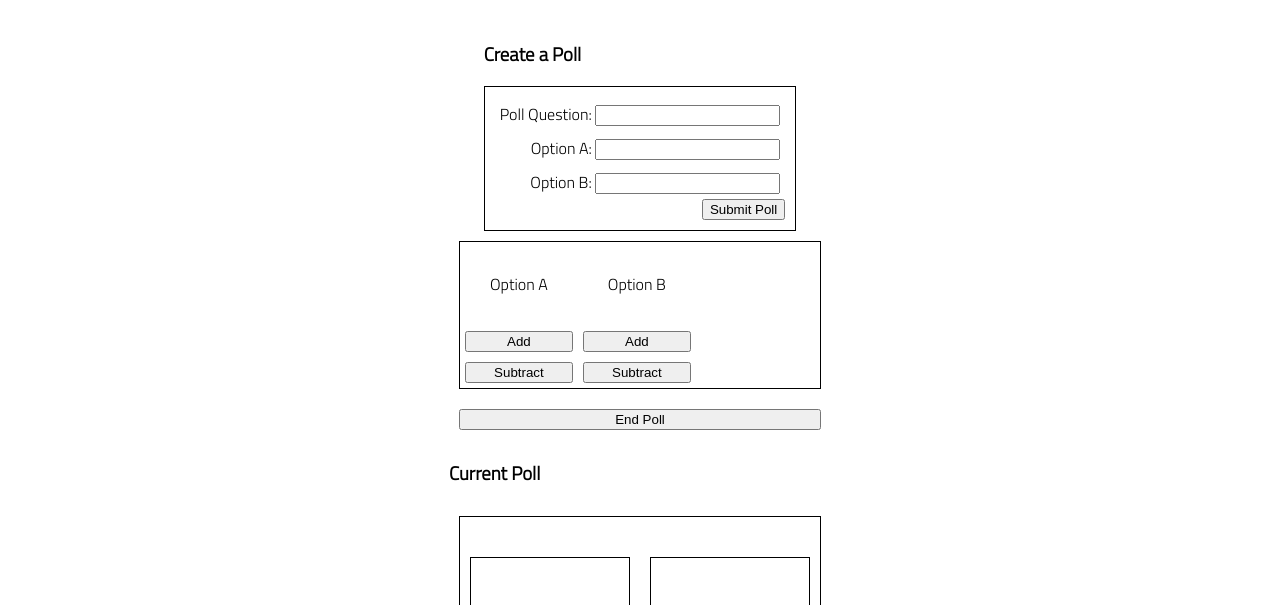
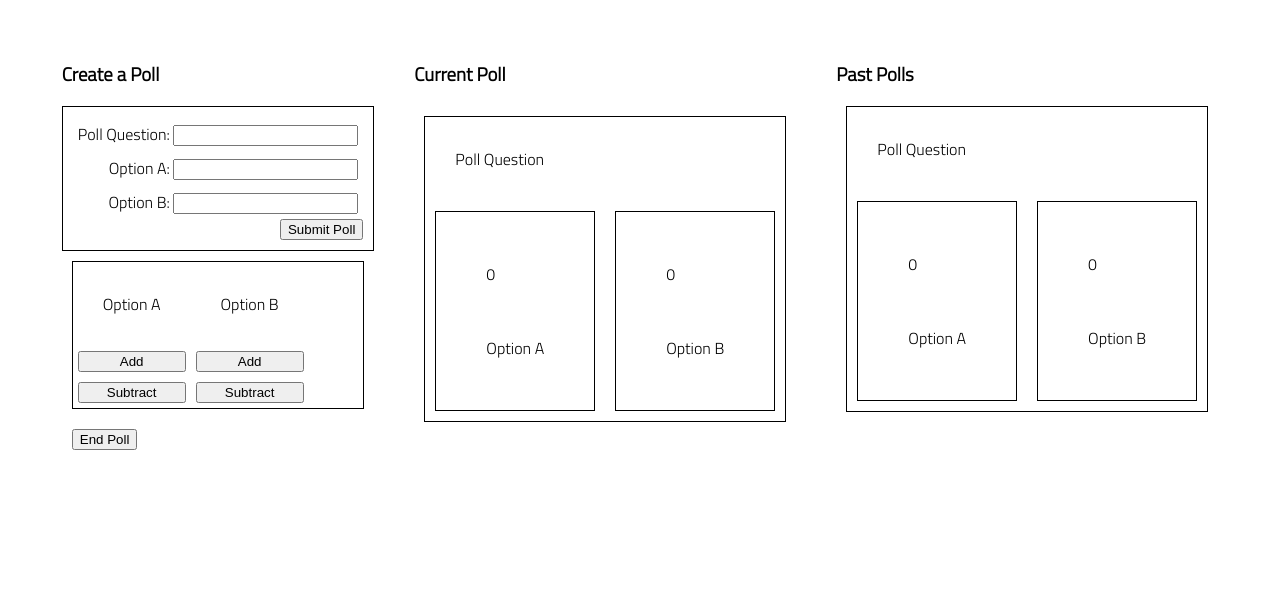
Before and after one commit to clayton-knapp/poll-tracker, a plain HTML site: page index.html in a window 1280 px wide. Both pictures are taken after a click on the button "End Poll". Shown: the part 151-756 px from the top of the page. Drawn offline with Linux system fonts and the light colour scheme.

Commit message:
added nice css

```diff
--- a/app.js
+++ b/app.js
@@ -22,7 +22,7 @@ const pastPollsDiv = document.querySelector('#past-polls-div');
 
 // let state
 
-let pollQuestion = '';
+let pollQuestion = 'Poll Question';
 let optionA = 'Option A';
 let optionB = 'Option B';
 let optionAVotes = 0;
@@ -140,7 +140,7 @@ function makePoll(pollQuestion, optionA, optionB, optionAVotes, optionBVotes) {
 }
 
 function resetState() {
-    pollQuestion = '';
+    pollQuestion = 'Poll Question';
     optionA = 'Option A';
     optionB = 'Option B';
     optionAVotes = 0;
--- a/index.html
+++ b/index.html
@@ -20,6 +20,7 @@
     </header>
     <main>
         <h2>Poll Tracker</h2>
+        <div class=big-container>
             <div class="left">
                 <h3>Create a Poll</h3>
                 <form action="" id="poll-form">
@@ -37,8 +38,6 @@
                     </label>
                     <button>Submit Poll</button>
                 </form>
-        </div>
-        <div class="center">
                 <div class="button-container">
                     <!-- <p id=poll-question-display>Poll Question</p> -->
                     <div class="button-containers">
@@ -53,15 +52,14 @@
                     </div>
                 </div>
                 <button id="end-poll-button">End Poll</button>
+            </div>
+            <div class="center">
                 <h3>Current Poll</h3>
-            <div id=current-poll-div>
-
+                <div id=current-poll-div></div>
             </div>
-        </div>
-        <div class="left">
+            <div class="right">
                 <h3>Past Polls</h3>
-            <div id="past-polls-div">
-
+                <div id="past-polls-div"></div>
             </div>
         </div>
     </main>
--- a/styles/style.css
+++ b/styles/style.css
@@ -150,3 +150,14 @@ form label {
     flex-direction: row;
     justify-content: center;
 }
+
+.big-container {
+    display: flex;
+    flex-direction: row;
+    justify-content: center;
+}
+
+.left, .center, .right{
+    /* border: 1px solid black; */
+    margin: 20px
+}
```
Lines whose indentation alone changed are shown as unchanged.
